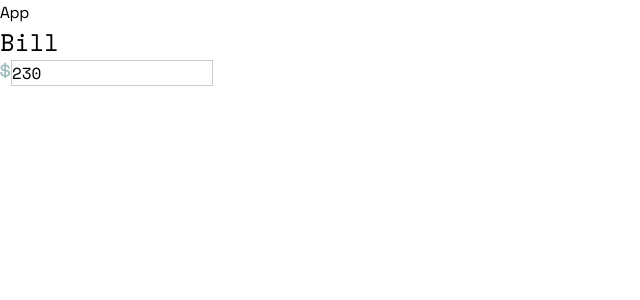
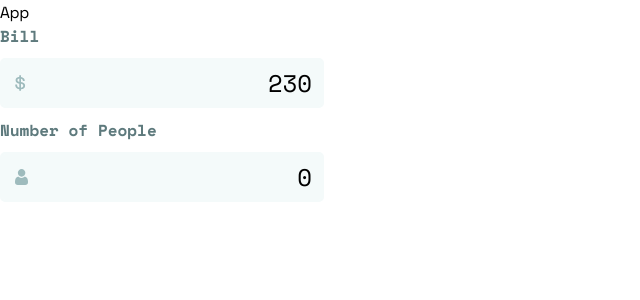
Before and after one commit to jufglanville/mentorcruise, a React app in the folder tip-calculator/: page / in a window 1280 px wide. Shown: the top 300 px of the page, without its empty margins (0-640 px from the left). Built offline with nearby package versions, Linux system fonts and the light colour scheme.

Commit message:
Update Input components

```diff
--- a/tip-calculator/src/App.tsx
+++ b/tip-calculator/src/App.tsx
@@ -3,6 +3,7 @@ import React from 'react';
 import Input from './components/Input';
 
 import dollar from './assets/icon-dollar.svg';
+import person from './assets/icon-person.svg';
 
 const App = () => {
   const handleChange = (value: string | number) => {
@@ -14,10 +15,18 @@ const App = () => {
       App
       <Input
         label="Bill"
-        type="number"
+        type="float"
         value={230}
         icon={dollar}
         onChange={handleChange}
+      />
+      <Input
+        label="Number of People"
+        type="integar"
+        value={0}
+        icon={person}
+        onChange={handleChange}
+        error="Can't be zero"
       />
     </div>
   );
--- a/tip-calculator/src/components/Input.tsx
+++ b/tip-calculator/src/components/Input.tsx
@@ -4,46 +4,103 @@ import styled from 'styled-components';
 interface Props {
   icon: string;
   label: string;
-  type: string;
+  type: 'float' | 'integar' | 'string';
   value: string | number;
-  placeholder?: string;
   error?: string;
   onChange: (value: string | number) => void;
 }
 
 const Input = ({ label, icon, type, value, error, onChange }: Props) => {
-  const [inputValue, setInputValue] = useState(value);
+  const [inputValue, setInputValue] = useState(value !== 0 ? value : '');
+  const [inputError, setInputError] = useState(false);
+
+  const validator = {
+    integar: /^(?!0)\d*$|^$/,
+    float: /^0(\.\d{0,2})?$|^[1-9]\d*(\.\d{0,2})?$|^$/,
+    string: /^[A-Za-z]*$|^$/,
+  };
 
   const handleChange = (e: ChangeEvent<HTMLInputElement>) => {
     const value = e.target.value;
-    setInputValue(value);
-    onChange(value);
+
+    if (validator[type].test(value)) {
+      setInputValue(value);
+      onChange(value);
+
+      if (type === 'integar' && value === '') {
+        setInputError(true);
+      } else {
+        setInputError(false);
+      }
+    }
   };
 
   return (
-    <>
-      <Heading>{label}</Heading>
-      <Container>
-        <img src={icon} alt="icon" />
+    <Container>
+      <LabelContainer>
+        <Heading>{label}</Heading>
+        {inputError && <ErrorText>{error}</ErrorText>}
+      </LabelContainer>
+      <InputContainer>
+        <Icon src={icon} alt="icon" />
         <InputElement
+          inputError={inputError}
           data-testid="input"
-          type={type}
           value={inputValue}
           onChange={handleChange}
+          placeholder={type === 'string' ? '' : '0'}
         />
-      </Container>
-    </>
+      </InputContainer>
+    </Container>
   );
 };
 
-const Heading = styled.h2`
-  font-size: 1.5rem;
+const Container = styled.div`
+  width: fit-content;
 `;
 
-const Container = styled.div``;
+const LabelContainer = styled.div`
+  display: flex;
+  justify-content: space-between;
+`;
 
-const InputElement = styled.input`
-  border: 1px solid #ccc;
+const InputContainer = styled.div`
+  position: relative;
+  margin: 10px 0;
+`;
+
+const Heading = styled.p`
+  font-size: 16px;
+  color: var(--dark-grayish-cyan);
+  font-weight: 700;
+`;
+
+const ErrorText = styled(Heading)`
+  color: var(--error);
+`;
+
+const Icon = styled.img`
+  position: absolute;
+  left: 15px;
+  top: 50%;
+  transform: translate(0, -50%);
+`;
+
+const InputElement = styled.input<{ inputError?: boolean }>`
+  padding: 5px 10px;
+  text-align: right;
+  background-color: transparent;
+  font-size: 24px;
+  border: 2px solid;
+  border-radius: 5px;
+  cursor: pointer;
+  border-color: ${({ inputError }) =>
+    inputError ? 'var(--error)' : 'var(--very-light-grayish-cyan)'};
+  background-color: var(--very-light-grayish-cyan);
+  &:focus {
+    border-color: ${({ inputError }) =>
+      inputError ? 'var(--error)' : 'var(--primary)'};
+  }
 `;
 
 export default Input;
--- a/tip-calculator/src/styles.css
+++ b/tip-calculator/src/styles.css
@@ -1,3 +1,16 @@
+:root {
+  --mobile: 375px;
+  --desktop: 1440px;
+  --primary: hsl(172, 67%, 45%);
+  --dark-cyan: hsl(183, 100%, 15%);
+  --dark-grayish-cyan: hsl(186, 14%, 43%);
+  --grayish-cyan: hsl(184, 14%, 56%);
+  --light-grayish-cyan: hsl(185, 41%, 84%);
+  --very-light-grayish-cyan: hsl(189, 41%, 97%);
+  --white: hsl(0, 0%, 100%);
+  --error: hsl(0, 75%, 59%);
+}
+
 /***
     The new CSS reset - version 1.8.4 (last updated 14.2.2023)
     GitHub page: https://github.com/elad2412/the-new-css-reset
```
Also changed, not shown: 1 other file (tests, documents, lock files or other folders).
